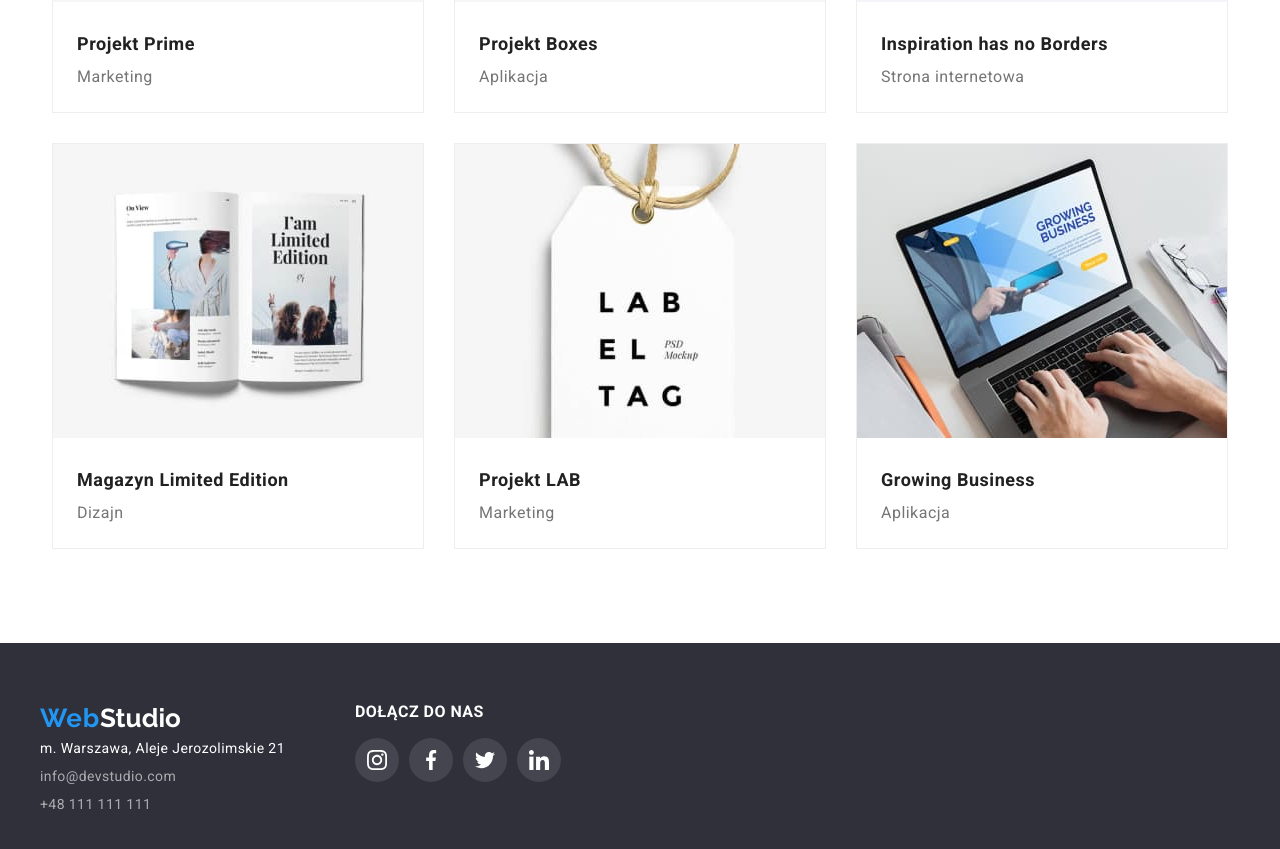
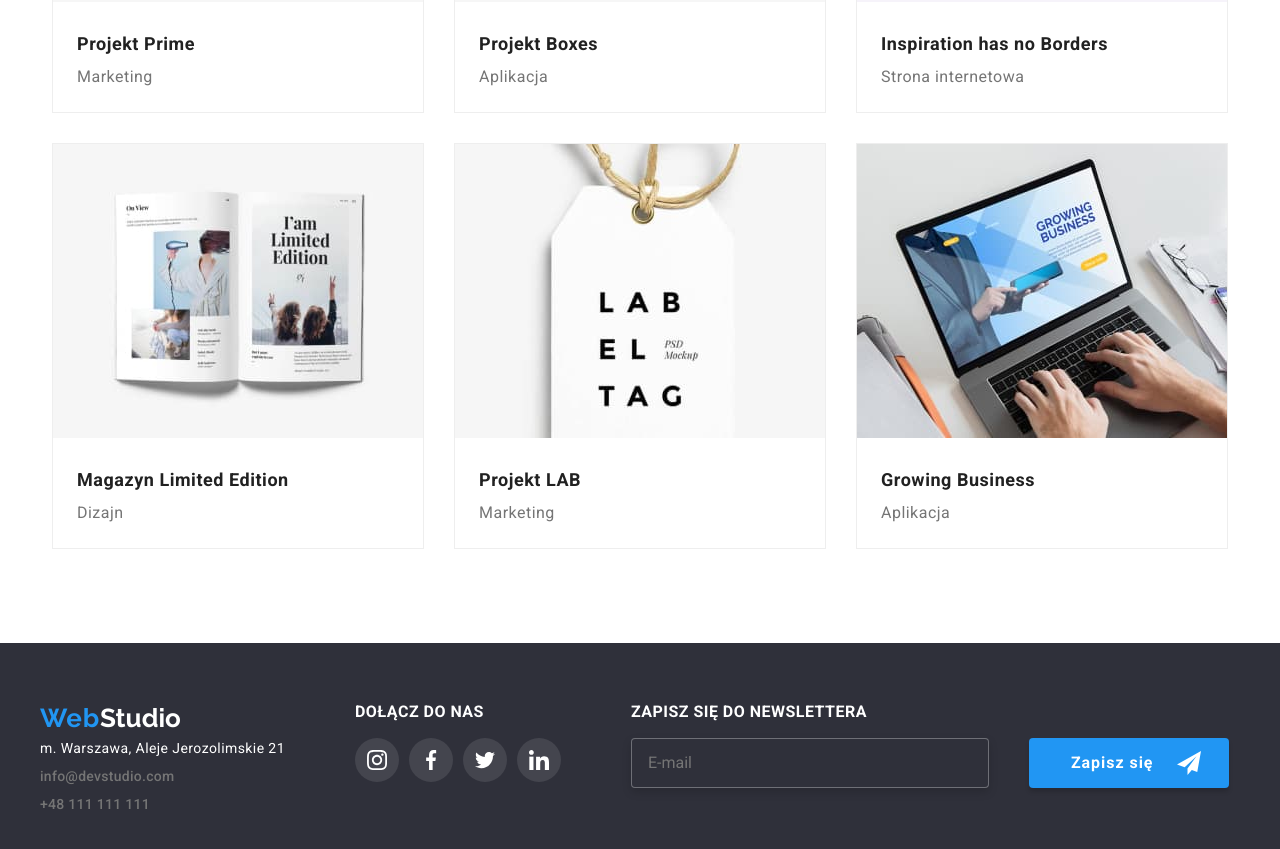
Before and after one commit to RadekKisiela/goit-markup-hw-06, a plain HTML site: page portfolio.html in a window 1280 px wide. Shown: the part 993-1842 px from the top of the page. Drawn offline with Linux system fonts and the light colour scheme.

Commit message:
Update portfolio.html

```diff
--- a/portfolio.html
+++ b/portfolio.html
@@ -148,8 +148,12 @@
         <address class="address" id="kontakt">
           <ul>
             <li>m. Warszawa, Aleje Jerozolimskie 21</li>
-            <li><a class="link" href="mailto:info@devstudio">info@devstudio.com</a></li>
-            <li><a class="link" href="tel:+48111111111">+48 111 111 111</a></li>
+            <li>
+              <a class="link2" href="mailto:info@devstudio">info@devstudio.com</a>
+            </li>
+            <li>
+              <a class="link2" href="tel:+48111111111">+48 111 111 111</a>
+            </li>
           </ul></li>
           <li>
           <h3 class="title4">DOŁĄCZ DO NAS</h3>
@@ -171,6 +175,20 @@
                 <use class="footer-social" href="./images/icons.svg#icon-linkedin-1"></use>
               </svg></button>
           </div>
+          <li>
+
+          <h3 class="title4">ZAPISZ SIĘ DO NEWSLETTERA</h3>
+          <div class="newsletter">
+          <form name="signup_form" autocomplete="on" novalidate>
+            <label>
+
+              <input class="newsletter-field" type="email" name="email" placeholder="E-mail" />
+              <button class="newsletter-button" type="submit">Zapisz się <svg class="icon-submit" width="24px" height="24px">
+              <use href="./images/icons.svg#icon-icon-send"></use>
+            </svg>
+            </button>
+
+            </label></div></li>
         </address></li></ul>
       </div>
     </footer>
```
